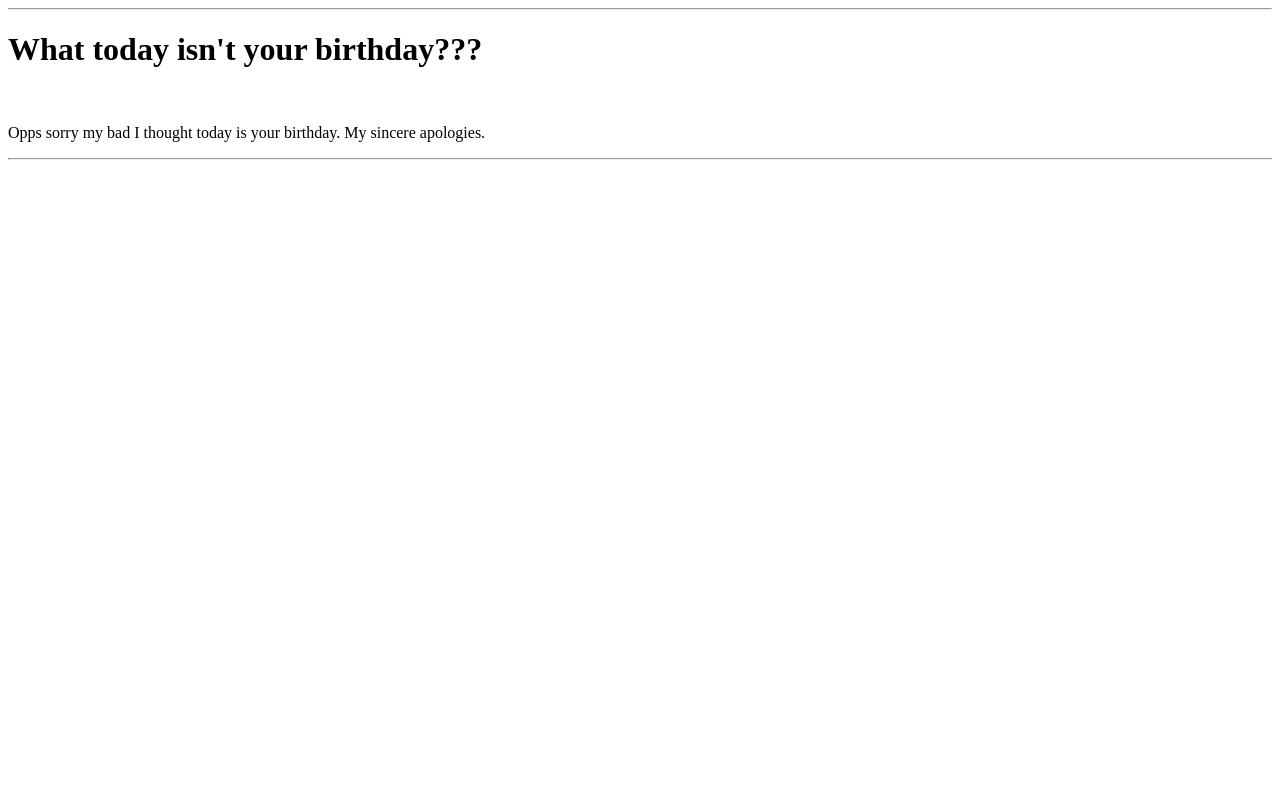
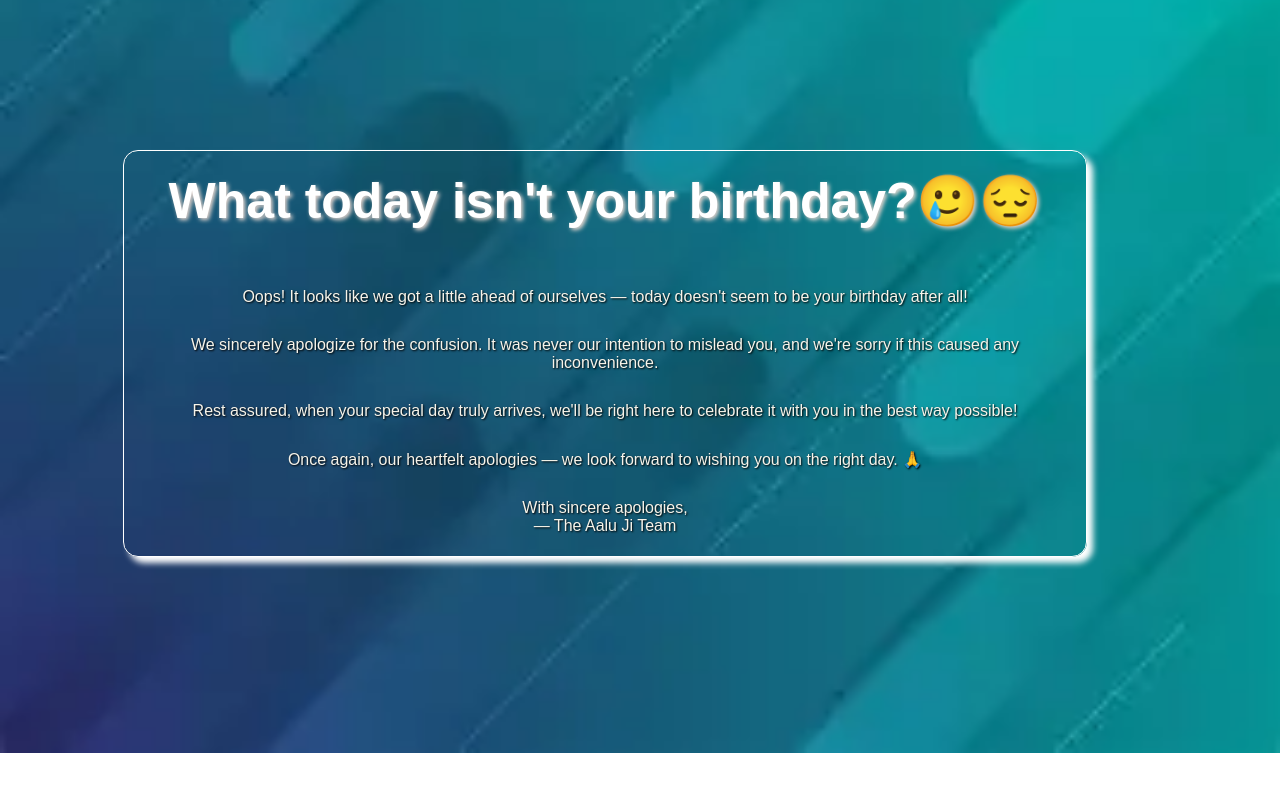
Before and after one commit to Unbeatable-Abhay/Birthday-project-flask, a Flask app: template templates/b2.html in a window 1280 px wide. Run offline with Flask 3, Linux system fonts and the light colour scheme; the template is opened without the code that fills it, so the values that code supplies are empty.

Commit message:
Update b2.html

```diff
--- a/templates/b2.html
+++ b/templates/b2.html
@@ -3,11 +3,18 @@
 <head>
     <meta charset="UTF-8">
     <title>test</title>
+    <link rel="stylesheet" href="{{ url_for('static', filename='style.css') }}">
 </head>
-<body>
-<hr>
-<h1>What today isn't your birthday???</h1><br>
-<p>Opps sorry my bad I thought today is your birthday. My sincere apologies.</p>
-<hr>
+<body class="b2">
+<h1>What today isn't your birthday?🥲😔</h1><br>
+<p>Oops! It looks like we got a little ahead of ourselves — today doesn't seem to be your birthday after all!</p>
+
+<p>We sincerely apologize for the confusion. It was never our intention to mislead you, and we're sorry if this caused any inconvenience.</p>
+
+<p>Rest assured, when your special day truly arrives, we'll be right here to celebrate it with you in the best way possible!</p>
+
+<p>Once again, our heartfelt apologies — we look forward to wishing you on the right day. 🙏</p>
+
+<p>With sincere apologies,<br>— The Aalu Ji Team</p>
 </body>
 </html>
```
